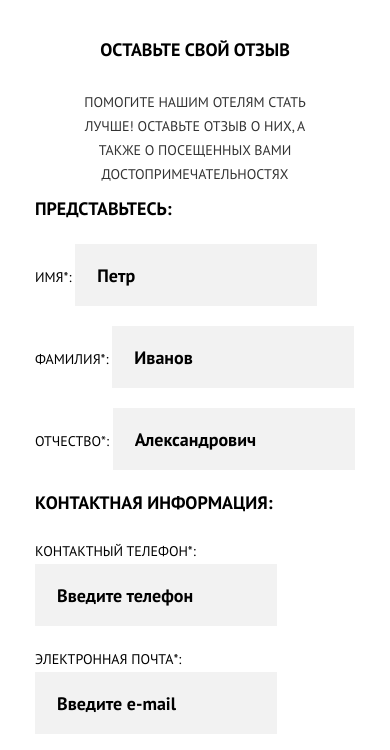
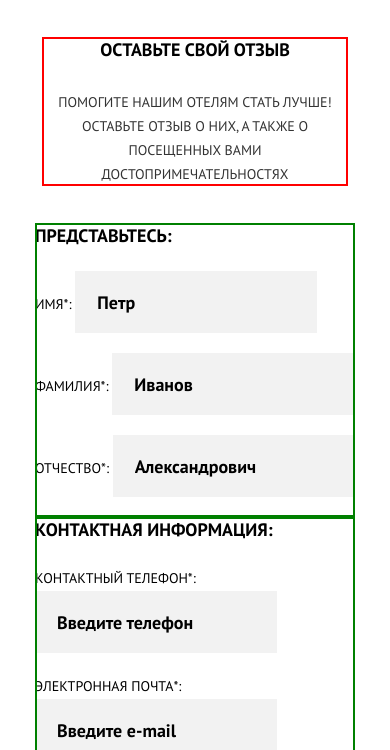
Before and after one commit to htmlacademy-adaptive/431607-sedona-21, a website: page source/form.html in a window 390 px wide. Shown: the part 754-1504 px from the top of the page. Drawn offline with nearby package versions, Linux system fonts and the light colour scheme; files that its build step writes are made by us from their sources.

```diff
--- a/source/form.html
+++ b/source/form.html
@@ -38,11 +38,11 @@
     </section>
   </header>
   <main class="page-main">
-    <section class="intro">
-      <b class="intro__title">
+    <section class="intro intro-form">
+      <b class="intro__title intro__title--form">
         Оставьте свой отзыв
       </b>
-      <p class="intro__text">
+      <p class="intro__text intro__text--form">
         Помогите нашим отелям стать лучше! оставьте отзыв о них, а также о посещенных вами достопримечательностях
       </p>
     </section>
--- a/source/sass/blocks/advantages.scss
+++ b/source/sass/blocks/advantages.scss
@@ -133,6 +133,7 @@
 
 .advantages__title {
   display: inline-block;
+  margin-top: 26px;
   margin-bottom: 48px;
   vertical-align: middle;
   font-size: $font-size-large;
@@ -143,6 +144,7 @@
 .advantages__text {
   margin: 0;
   padding: 0;
+  padding-bottom: 24px;
 }
 
 .advantages__image {
--- a/source/sass/blocks/features.scss
+++ b/source/sass/blocks/features.scss
@@ -40,3 +40,11 @@
 .features__item:last-of-type {
   width: 210px;
 }
+
+.features__item--house {
+  margin-bottom: 26px;
+}
+
+.features__item--souvenirs {
+  margin-bottom: 26px;
+}
--- a/source/sass/blocks/feedback.scss
+++ b/source/sass/blocks/feedback.scss
@@ -2,6 +2,8 @@
   margin: 0;
   padding: 0;
   border: none;
+  outline: 2px solid green;
+  outline-offset: -2px;
 }
 
 .feedback__legend {
--- a/source/sass/blocks/intro.scss
+++ b/source/sass/blocks/intro.scss
@@ -5,6 +5,13 @@
   margin-bottom: 10px;
   width: 265px;
   text-align: center;
+}
+
+.intro-form {
+  width: 306px;
+  margin-bottom: 37px;
+  outline: 2px solid red;
+  outline-offset: -2px;
 }
 
 @media (min-width: $tablet-width) {
```
